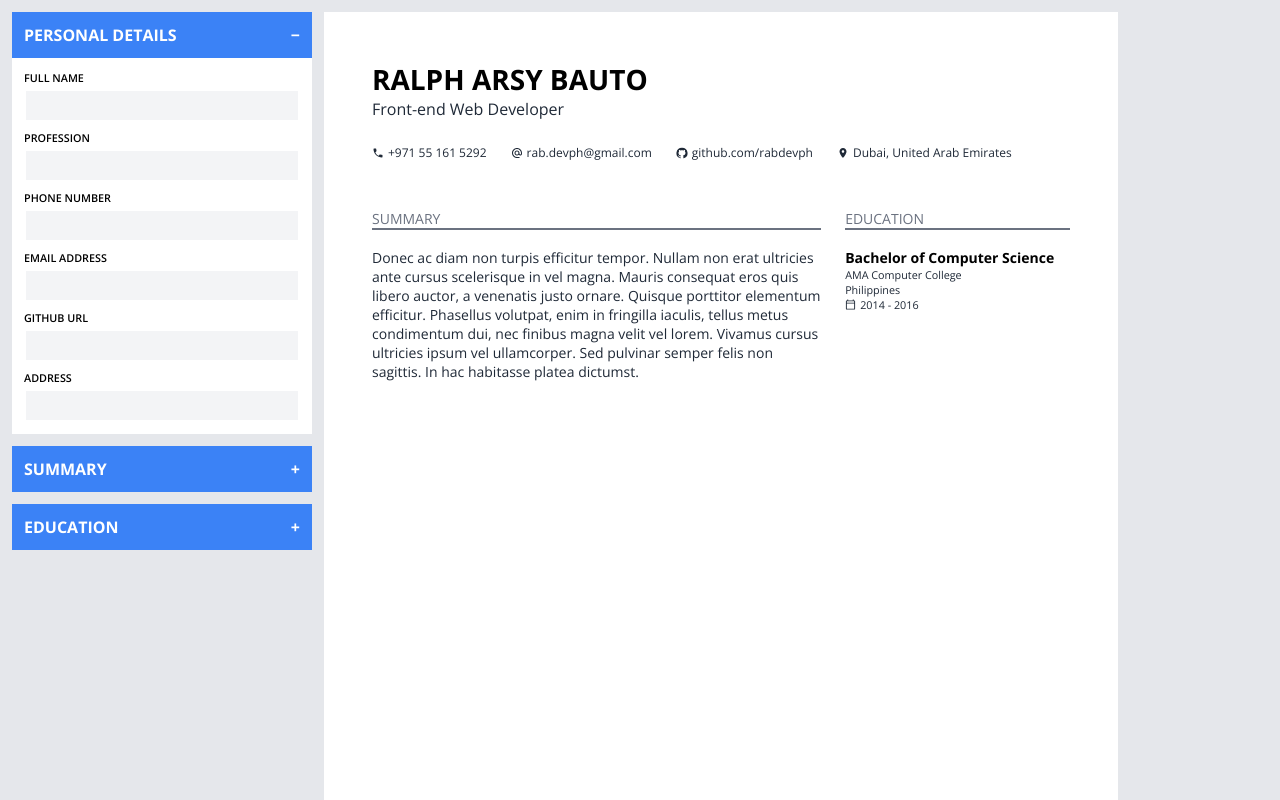
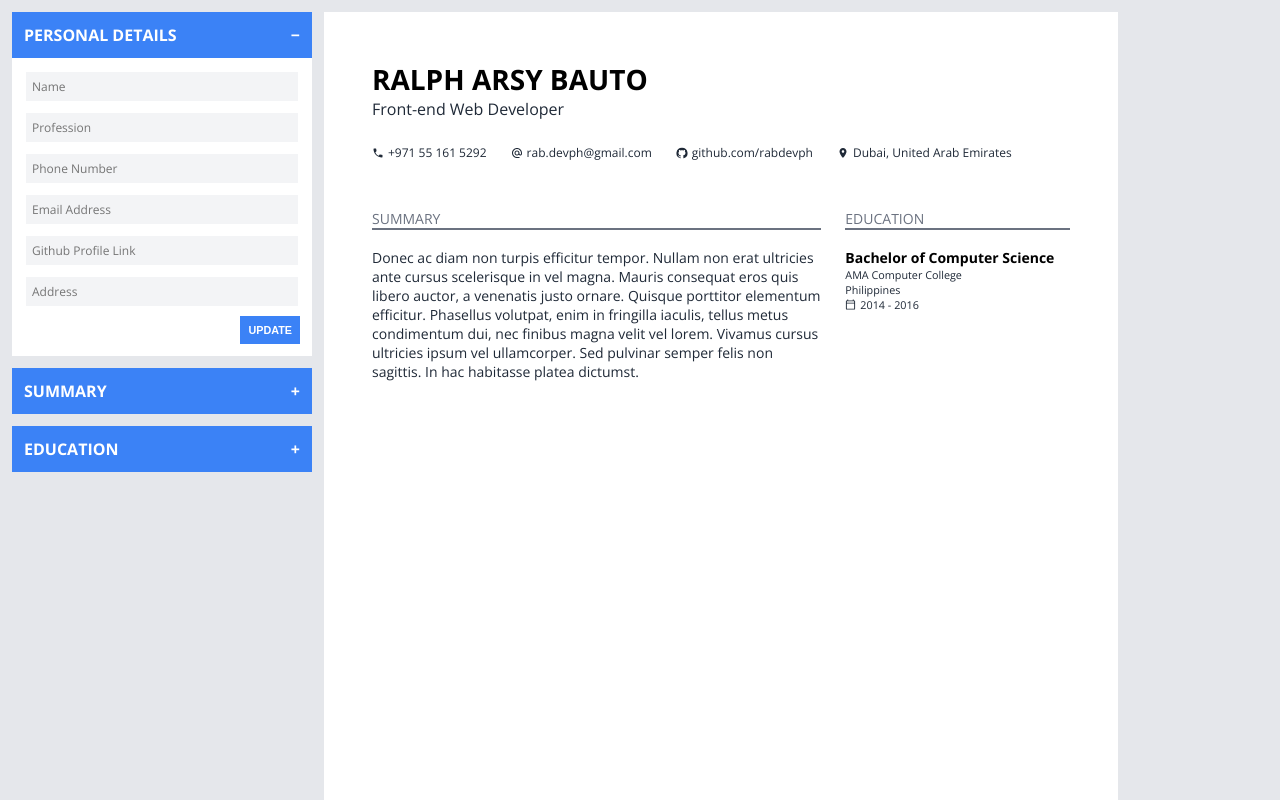
Before and after one commit to rabdevph/react-cv-builder, a React app: page / in a window 1280 px wide. Both pictures are taken after a click on the button "PERSONAL DETAILS". Shown: the top 800 px of the page. Built offline with nearby package versions, Linux system fonts and the light colour scheme; the HTML template or start-up script is replaced by a standard one.

Commit message:
Refactor code

```diff
--- a/package.json
+++ b/package.json
@@ -12,8 +12,6 @@
   "dependencies": {
     "@emotion/react": "^11.11.1",
     "@emotion/styled": "^11.11.0",
-    "@mdi/js": "^7.2.96",
-    "@mdi/react": "^1.6.1",
     "@mui/icons-material": "^5.14.1",
     "@mui/material": "^5.14.2",
     "react": "^18.2.0",
--- a/src/App.css
+++ b/src/App.css
@@ -1,7 +1,6 @@
 .app {
   display: flex;
   gap: 12px;
-  /* height: 100vh; */
   max-width: 100%;
   padding: 12px;
 }
@@ -13,15 +12,17 @@
   max-width: 480px;
 }
 
-.cv-display {
+.cv-wrapper {
   background-color: #ffffff;
-  flex: 1;
+  min-height: 297mm;
+  max-width: 794px;
+  padding: 48px;
+}
+
+.cv {
   display: flex;
   flex-direction: column;
   gap: 48px;
-  min-height: 297mm;
-  max-width: 210mm;
-  padding: 48px;
 }
 
 .general-info {
--- a/src/App.jsx
+++ b/src/App.jsx
@@ -1,11 +1,11 @@
 import { useState } from 'react';
 
-import { PersonalDetailsForm } from './components/PersonalDetailsForm.jsx';
-import { SummaryForm } from './components/SummaryForm.jsx';
-import { EducationForm } from './components/EducationForm.jsx';
-import { PersonalDetails } from './components/PersonalDetails.jsx';
-import { Summary } from './components/Summary.jsx';
-import { Education } from './components/Education.jsx';
+import { PersonalDetailsForm } from './sections/PersonalDetailsForm.jsx';
+import { SummaryForm } from './sections/SummaryForm.jsx';
+import { EducationForm } from './sections/EducationForm.jsx';
+import { PersonalDetails } from './sections/PersonalDetails.jsx';
+import { Summary } from './sections/Summary.jsx';
+import { Education } from './sections/Education.jsx';
 
 import { personal, summary, education } from './data/data.js';
 
@@ -16,29 +16,9 @@ function App() {
   const [summaryContent, setSummaryContent] = useState(summary);
   const [educationDetails, setEducationDetails] = useState(education);
 
-  const handlePersonalInputChange = (e) => {
+  const handleInputChange = (e, setFunction) => {
     const property = e.target.id;
-    setPersonalDetails((prevState) => {
-      return {
-        ...prevState,
-        [property]: e.target.value,
-      };
-    });
-  };
-
-  const handleSummaryInputChange = (e) => {
-    const property = e.target.id;
-    setSummaryContent((prevState) => {
-      return {
-        ...prevState,
-        [property]: e.target.value,
-      };
-    });
-  };
-
-  const handleEducationInputChange = (e) => {
-    const property = e.target.id;
-    setEducationDetails((prevState) => {
+    setFunction((prevState) => {
       return {
         ...prevState,
         [property]: e.target.value,
@@ -49,11 +29,12 @@ function App() {
   return (
     <div className="app">
       <div className="cv-forms">
-        <PersonalDetailsForm onInputChange={(e) => handlePersonalInputChange(e)} />
-        <SummaryForm onInputChange={(e) => handleSummaryInputChange(e)} />
-        <EducationForm onInputChange={(e) => handleEducationInputChange(e)} />
+        <PersonalDetailsForm setPersonalDetails={setPersonalDetails} />
+        <SummaryForm onInputChange={(e) => handleInputChange(e, setSummaryContent)} />
+        <EducationForm onInputChange={(e) => handleInputChange(e, setEducationDetails)} />
       </div>
-      <div className="cv-display">
+      <div className="cv-wrapper">
+        <div className="cv">
           <PersonalDetails personalDetails={personalDetails} />
           <div className="general-info">
             <div className="primary-info">
@@ -65,6 +46,7 @@ function App() {
           </div>
         </div>
       </div>
+    </div>
   );
 }
 
--- /dev/null
+++ b/src/components/Input.jsx
@@ -0,0 +1,28 @@
+import { useState } from 'react';
+
+export const Input = ({ id, label, collapsed, handleInputChange }) => {
+  const [focusedInput, setFocusedInput] = useState(null);
+
+  const handleFocus = (inputId) => {
+    setFocusedInput(inputId);
+  };
+
+  const handleBlur = () => {
+    setFocusedInput(null);
+  };
+
+  return (
+    <div className={`form-input-wrapper ${collapsed ? 'collapsed' : ''}`}>
+      <input
+        className={`form-input ${focusedInput === id ? 'focused' : ''}`}
+        type="text"
+        id={id}
+        placeholder={label.replace(/(^|\s)\S/g, (match) => match.toUpperCase())}
+        autoComplete="off"
+        onFocus={() => handleFocus(id)}
+        onBlur={handleBlur}
+        onChange={handleInputChange}
+      />
+    </div>
+  );
+};
--- a/src/components/PersonalDetailsForm.jsx
+++ /dev/null
@@ -1,119 +0,0 @@
-import React, { useState } from 'react';
-
-import '../styles/forms.css';
-
-export const PersonalDetailsForm = ({ onInputChange }) => {
-  const [collapsed, setCollapsed] = useState(false);
-  const [focusedInput, setFocusedInput] = useState(null);
-
-  const handleFocus = (inputId) => {
-    setFocusedInput(inputId);
-  };
-
-  const handleBlur = () => {
-    setFocusedInput(null);
-  };
-
-  const toggleCollapse = () => {
-    setCollapsed((prevState) => !prevState);
-  };
-
-  return (
-    <div className="form-wrapper">
-      <button className={`form-collapse-btn ${collapsed ? 'collapsed' : ''}`} onClick={toggleCollapse}>
-        PERSONAL DETAILS
-      </button>
-      <form className={`form ${collapsed ? 'collapsed' : ''}`}>
-        <div className={`form-input-wrapper ${collapsed ? 'collapsed' : ''}`}>
-          <label className="form-label" htmlFor="name">
-            FULL NAME
-          </label>
-          <input
-            className={`form-input ${focusedInput === 'name' ? 'focused' : ''}`}
-            type="text"
-            id="name"
-            autoComplete="off"
-            onFocus={() => handleFocus('name')}
-            onBlur={handleBlur}
-            onChange={onInputChange}
-          />
-        </div>
-
-        <div className={`form-input-wrapper ${collapsed ? 'collapsed' : ''}`}>
-          <label className="form-label" htmlFor="profession">
-            PROFESSION
-          </label>
-          <input
-            className={`form-input ${focusedInput === 'profession' ? 'focused' : ''}`}
-            type="text"
-            id="profession"
-            autoComplete="off"
-            onFocus={() => handleFocus('profession')}
-            onBlur={handleBlur}
-            onChange={onInputChange}
-          />
-        </div>
-
-        <div className={`form-input-wrapper ${collapsed ? 'collapsed' : ''}`}>
-          <label className="form-label" htmlFor="phone">
-            PHONE NUMBER
-          </label>
-          <input
-            className={`form-input ${focusedInput === 'phone' ? 'focused' : ''}`}
-            type="text"
-            id="phone"
-            autoComplete="off"
-            onFocus={() => handleFocus('phone')}
-            onBlur={handleBlur}
-            onChange={onInputChange}
-          />
-        </div>
-
-        <div className={`form-input-wrapper ${collapsed ? 'collapsed' : ''}`}>
-          <label className="form-label" htmlFor="email">
-            EMAIL ADDRESS
-          </label>
-          <input
-            className={`form-input ${focusedInput === 'email' ? 'focused' : ''}`}
-            type="text"
-            id="email"
-            autoComplete="off"
-            onFocus={() => handleFocus('email')}
-            onBlur={handleBlur}
-            onChange={onInputChange}
-          />
-        </div>
-
-        <div className={`form-input-wrapper ${collapsed ? 'collapsed' : ''}`}>
-          <label className="form-label" htmlFor="github">
-            GITHUB URL
-          </label>
-          <input
-            className={`form-input ${focusedInput === 'github' ? 'focused' : ''}`}
-            type="text"
-            id="github"
-            autoComplete="off"
-            onFocus={() => handleFocus('github')}
-            onBlur={handleBlur}
-            onChange={onInputChange}
-          />
-        </div>
-
-        <div className={`form-input-wrapper ${collapsed ? 'collapsed' : ''}`}>
-          <label className="form-label" htmlFor="address">
-            ADDRESS
-          </label>
-          <input
-            className={`form-input ${focusedInput === 'address' ? 'focused' : ''}`}
-            type="text"
-            id="address"
-            autoComplete="off"
-            onFocus={() => handleFocus('address')}
-            onBlur={handleBlur}
-            onChange={onInputChange}
-          />
-        </div>
-      </form>
-    </div>
-  );
-};
--- a/src/components/PersonalDetails.jsx
+++ b/src/sections/PersonalDetails.jsx
@@ -5,8 +5,6 @@ import AlternateEmailIcon from '@mui/icons-material/AlternateEmail';
 import GitHubIcon from '@mui/icons-material/GitHub';
 import PlaceIcon from '@mui/icons-material/Place';
 
-import Icon from '@mdi/react';
-import { mdiPhone, mdiAt, mdiLinkVariant, mdiMapMarker } from '@mdi/js';
 import '../styles/cv.css';
 
 export const PersonalDetails = ({ personalDetails }) => {
--- /dev/null
+++ b/src/sections/PersonalDetailsForm.jsx
@@ -0,0 +1,54 @@
+import React, { useState } from 'react';
+
+import { Input } from '../components/Input.jsx';
+
+import '../styles/forms.css';
+
+export const PersonalDetailsForm = ({ setPersonalDetails }) => {
+  const [collapsed, setCollapsed] = useState(false);
+  const [formValues, setFormValues] = useState({
+    name: '',
+    profession: '',
+    phone: '',
+    email: '',
+    github: '',
+    address: '',
+  });
+
+  const toggleCollapse = () => {
+    setCollapsed((prevState) => !prevState);
+  };
+
+  const handleInputChange = (e) => {
+    const { id, value } = e.target;
+    setFormValues((prevState) => {
+      return {
+        ...prevState,
+        [id]: value,
+      };
+    });
+  };
+
+  const handleFormSubmit = (e) => {
+    e.preventDefault();
+    // update personal object -> [data.js]
+    setPersonalDetails(formValues);
+  };
+
+  return (
+    <div className="form-wrapper">
+      <button className={`form-collapse-btn ${collapsed ? 'collapsed' : ''}`} onClick={toggleCollapse}>
+        PERSONAL DETAILS
+      </button>
+      <form className={`form ${collapsed ? 'collapsed' : ''}`} onSubmit={handleFormSubmit}>
+        <Input id="name" label="name" collapsed={collapsed} handleInputChange={handleInputChange} />
+        <Input id="profession" label="profession" collapsed={collapsed} handleInputChange={handleInputChange} />
+        <Input id="phone" label="phone number" collapsed={collapsed} handleInputChange={handleInputChange} />
+        <Input id="email" label="email address" collapsed={collapsed} handleInputChange={handleInputChange} />
+        <Input id="github" label="github profile link" collapsed={collapsed} handleInputChange={handleInputChange} />
+        <Input id="address" label="address" collapsed={collapsed} handleInputChange={handleInputChange} />
+        <input type="submit" className="save-button" id="save-btn" value="UPDATE" />
+      </form>
+    </div>
+  );
+};
--- a/src/styles/forms.css
+++ b/src/styles/forms.css
@@ -79,3 +79,23 @@
 .form-input.focused {
   border: 2px solid #60a5fa;
 }
+
+.save-button {
+  align-self: flex-end;
+  background-color: #3b82f6;
+  border: none;
+  color: #ffffff;
+  cursor: pointer;
+  font-size: 0.675rem;
+  font-weight: bold;
+  width: max-content;
+  padding: 8px;
+}
+
+.save-button:hover {
+  background-color: #2563eb;
+}
+
+.save-button:active {
+  background-color: #3b82f6;
+}
```
Also changed, not shown: src/sections/Education.jsx (renamed from src/components/Education.jsx), src/sections/EducationForm.jsx (renamed from src/components/EducationForm.jsx), src/sections/Summary.jsx (renamed from src/components/Summary.jsx), src/sections/SummaryForm.jsx (renamed from src/components/SummaryForm.jsx), 1 other file (tests, documents, lock files or other folders). Lines whose indentation alone changed are shown as unchanged.
